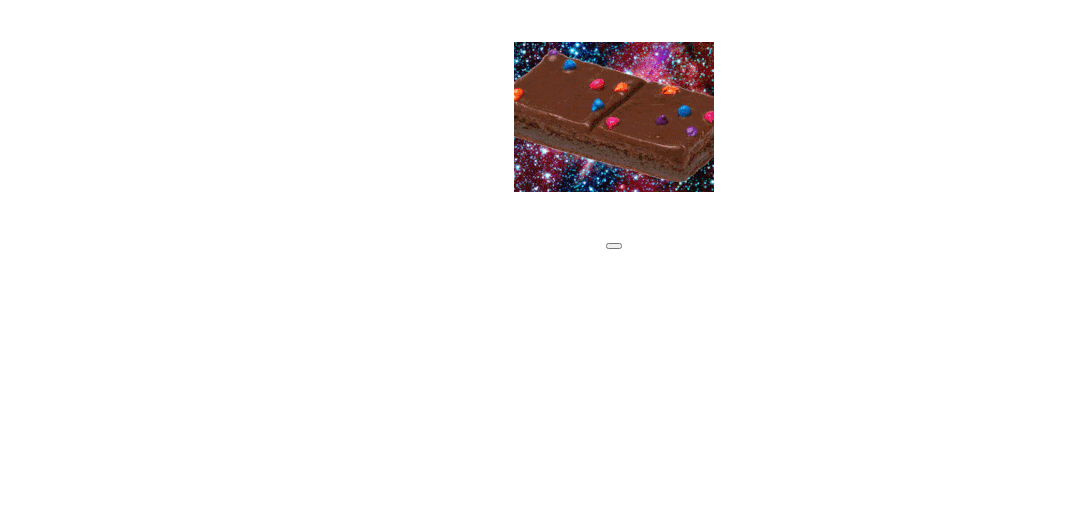
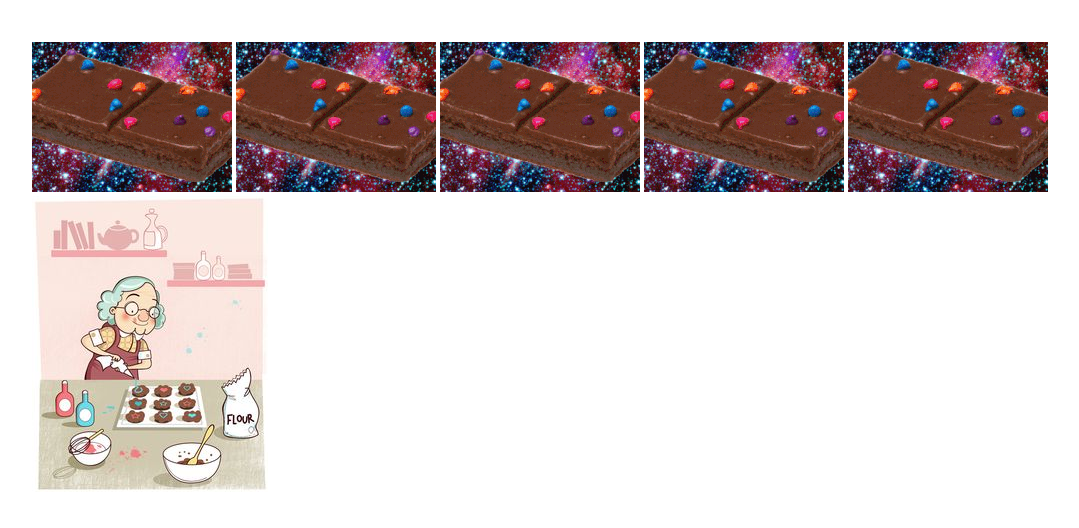
Before and after one commit to dawsonjones808/Brownie-Baker, a plain HTML site: page index.html in a window 1280 px wide. Shown: the whole page, without its empty margins (26-1105 px from the left). Drawn offline with Linux system fonts and the light colour scheme.

Commit message:
Finished the grandma
we got the grandma button to work properly this time

```diff
--- a/css/style.css
+++ b/css/style.css
@@ -1,6 +1,11 @@
-.brownie{
-	text-align: center;
+.brownie {
+	padding-left: 50px;
+
 }
 .grandma{
-	text-align: center;
+	padding-left: 50px;
+	padding-bottom: 500px;
+	width: 50px;
+	height: 50px;
+
 }
--- a/index.html
+++ b/index.html
@@ -9,12 +9,14 @@
 			<br>
 			<p id="score"></p>
 			<input onclick="press()" type="image" id="button" src="images/brownie.gif">
+			<input onclick="press()" type="image" id="button" src="images/brownie.gif">
+			<input onclick="press()" type="image" id="button" src="images/brownie.gif">
+			<input onclick="press()" type="image" id="button" src="images/brownie.gif">
+			<input onclick="press()" type="image" id="button" src="images/brownie.gif">
 			</div>
-			<br>
-			<br>
 			<div class=grandma>
-			<button img	src="images/grandma.jpg"></button>
-		</div>
+			<input onclick="grandma()" type="image" id="button" src="images/grandma.jpg">
+			</div>
 		<script type="text/javascript" src="js/app.js"></script>
 		</body>
 </html>
--- a/js/app.js
+++ b/js/app.js
@@ -1,5 +1,13 @@
 var count = 0;
+var bonus = 0;
+
 var press = function() {
 	count++;
+	count=count+bonus;
 	document.getElementById('score').innerHTML = "Current Brownies: " + count;
+	console.log("press variable");
 }
+var grandma = function() {
+	bonus=1;
+	console.log("click variable");
+}
```
